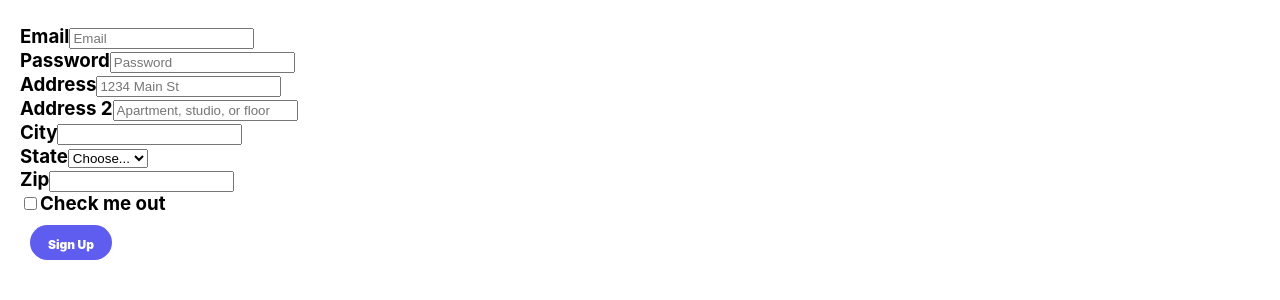
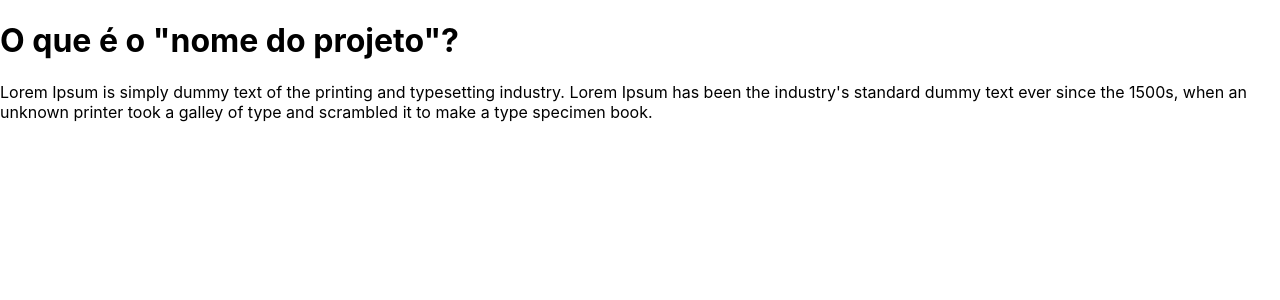
Before and after one commit to AmandaJhes/FrontEndProviHack, a React (Create React App) app: page / in a window 1280 px wide. Shown: the top 300 px of the page. Built offline with nearby package versions, Linux system fonts and the light colour scheme.

Commit message:
pegando material

```diff
--- a/src/App.js
+++ b/src/App.js
@@ -1,5 +1,6 @@
 import React from "react"
 import Cadastro from "./Components/Formulario/Cadastro";
+import { Oque } from "./Components/Oquee";
 // import Login from "./Components/Formulario/Login";
 import "./Styles/App.css"
 
@@ -7,7 +8,8 @@ function App() {
   return (
     <div className="App">
       {/* <h3><Login /> </h3> */}
-      <h3><Cadastro /></h3>
+      {/* <h3><Cadastro /></h3> */}
+      <Oque/>
     </div>
   );
 }
--- /dev/null
+++ b/src/Components/Oquee.js
@@ -0,0 +1,19 @@
+import styled from "styled-components"
+
+
+const Main = styled.div`
+    display: flex;
+`
+
+export const Oque = () =>{
+
+    return(
+        <Main>
+            <div></div>
+            <div>
+                <h1>O que é o "nome do projeto"?</h1>
+                <p>Lorem Ipsum is simply dummy text of the printing and typesetting industry. Lorem Ipsum has been the industry's standard dummy text ever since the 1500s, when an unknown printer took a galley of type and scrambled it to make a type specimen book.</p>
+            </div>
+        </Main>
+    )
+}
```
Also changed, not shown: 1 other file (tests, documents, lock files or other folders).
